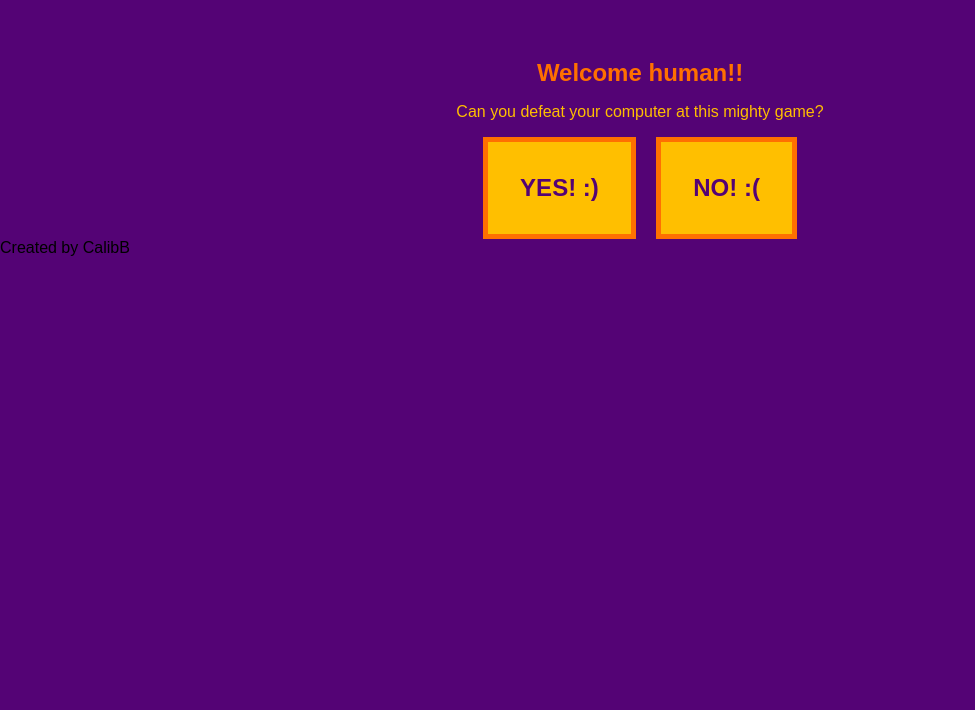
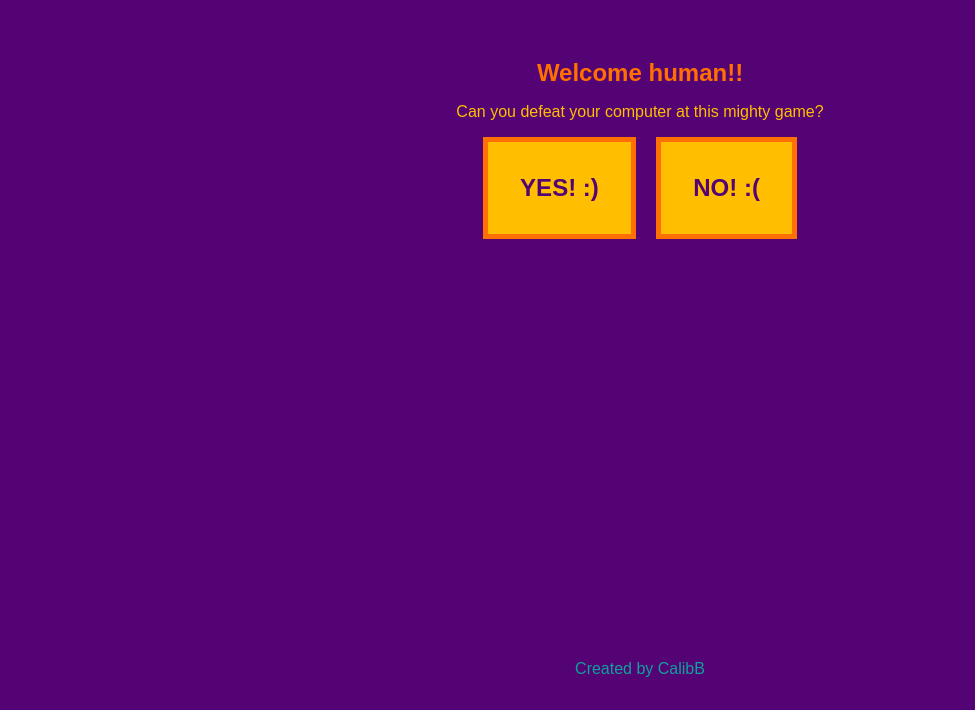
Before and after one commit to CalibB/rock-paper-scissors, a plain HTML site: page index.html in a window 1280 px wide. Shown: the part 90-800 px from the top of the page, without its empty margins (0-975 px from the left). Drawn offline with Linux system fonts and the light colour scheme; a web font is replaced by a local one.

Commit message:
Added styling for footer.

```diff
--- a/css/styles.css
+++ b/css/styles.css
@@ -27,6 +27,7 @@ html {
 body {
     min-height: 100vh;
     background-color: #540375;
+    position: relative;
 }
 
 button {
@@ -105,3 +106,12 @@ button {
     width: 100%;
     margin-bottom: 1.5rem;
 }
+
+.footer {
+    width: 100%;
+    position: absolute;
+    bottom: 0;
+    text-align: center;
+    padding-bottom: 2rem;
+    color: #10A19D;
+}
```
